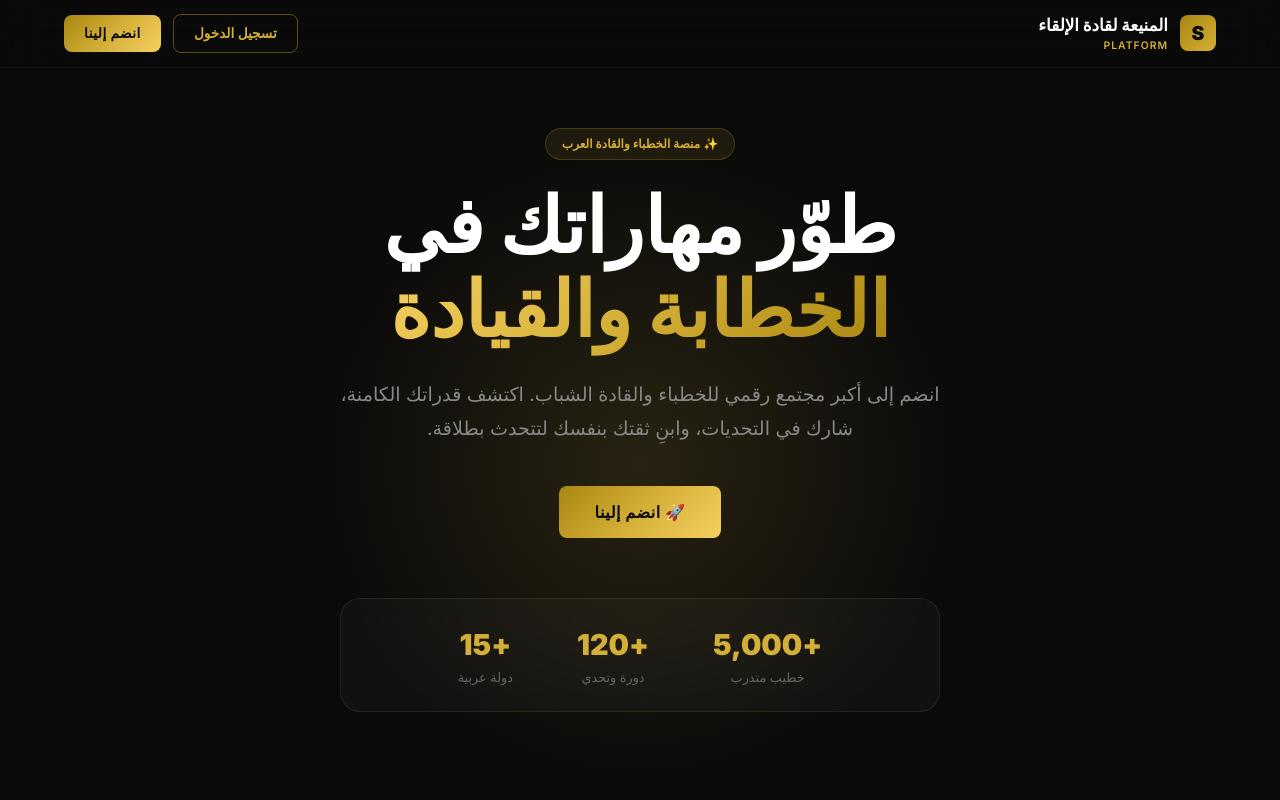
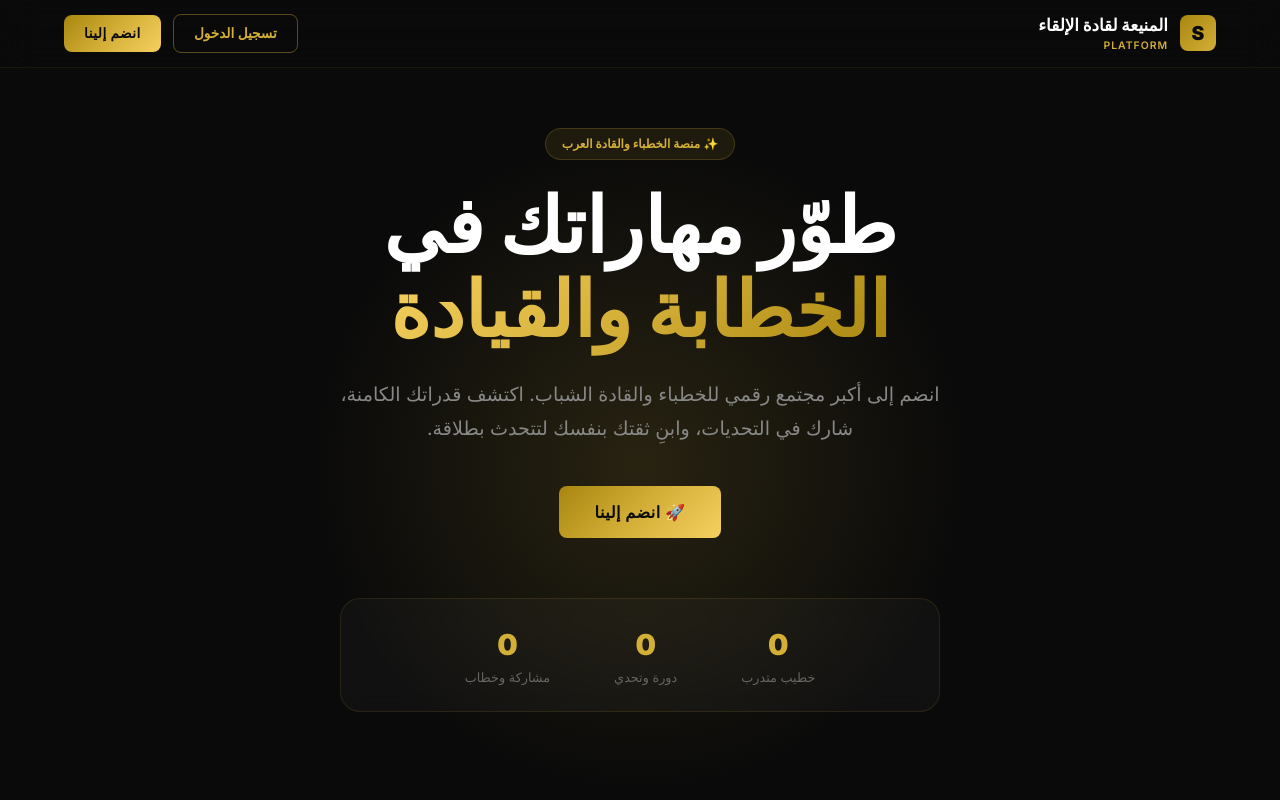
Before and after one commit to houssamamargrp3-ops/voiceleaders, a Next.js app: page / in a window 1280 px wide. Shown: the top 800 px of the page. Built offline with nearby package versions, Linux system fonts and the light colour scheme; no server answers; the database is empty.

Commit message:
feat: display real database statistics on landing page

```diff
--- a/src/app/page.tsx
+++ b/src/app/page.tsx
@@ -2,10 +2,25 @@ import Link from 'next/link';
 import { auth } from '@/auth';
 import { redirect } from 'next/navigation';
 import Image from 'next/image';
+import connectDB from '@/lib/connectDB';
+import User from '@/models/User';
+import Challenge from '@/models/Challenge';
+import Course from '@/models/Course';
+import Post from '@/models/Post';
 
 export default async function LandingPage() {
   const session = await auth();
-  const isLoggedIn = !!session;
+
+  if (session) {
+    redirect('/feed');
+  }
+
+  // Fetch real stats from database
+  await connectDB();
+  const userCount = await User.countDocuments() || 0;
+  const challengeCount = await Challenge.countDocuments() || 0;
+  const courseCount = await Course.countDocuments() || 0;
+  const postCount = await Post.countDocuments() || 0;
 
   const features = [
     {
@@ -26,9 +41,9 @@ export default async function LandingPage() {
   ];
 
   const stats = [
-    { value: '+5,000', label: 'خطيب متدرب' },
-    { value: '+120', label: 'دورة وتحدي' },
-    { value: '+15', label: 'دولة عربية' },
+    { value: userCount.toString(), label: 'خطيب متدرب' },
+    { value: (challengeCount + courseCount).toString(), label: 'دورة وتحدي' },
+    { value: postCount.toString(), label: 'مشاركة وخطاب' },
   ];
 
   return (
@@ -55,12 +70,6 @@ export default async function LandingPage() {
         </div>
 
         <div style={{ display: 'flex', gap: 12, alignItems: 'center' }}>
-          {isLoggedIn ? (
-            <Link href="/feed" className="btn-gold" style={{ padding: '8px 20px', fontSize: '0.85rem', textDecoration: 'none' }}>
-              دخول للمنصة 🚀
-            </Link>
-          ) : (
-            <>
           <Link href="/auth/login" style={{
             padding: '8px 20px', borderRadius: 8,
             border: '1px solid rgba(212,175,55,0.4)',
@@ -72,8 +81,6 @@ export default async function LandingPage() {
           <Link href="/auth/register" className="btn-gold" style={{ padding: '8px 20px', fontSize: '0.85rem', textDecoration: 'none' }}>
             انضم إلينا
           </Link>
-            </>
-          )}
         </div>
       </nav>
 
@@ -120,15 +127,9 @@ export default async function LandingPage() {
           </p>
 
           <div style={{ display: 'flex', gap: 16, flexWrap: 'wrap', justifyContent: 'center', marginBottom: 60 }}>
-            {isLoggedIn ? (
-              <Link href="/feed" className="btn-gold" style={{ fontSize: '1rem', padding: '14px 36px', textDecoration: 'none' }}>
-                🚀 دخول للمنصة
-              </Link>
-            ) : (
             <Link href="/auth/register" className="btn-gold" style={{ fontSize: '1rem', padding: '14px 36px', textDecoration: 'none' }}>
               🚀 انضم إلينا
             </Link>
-            )}
           </div>
 
           {/* Stats Row */}
```
Lines whose indentation alone changed are shown as unchanged.
